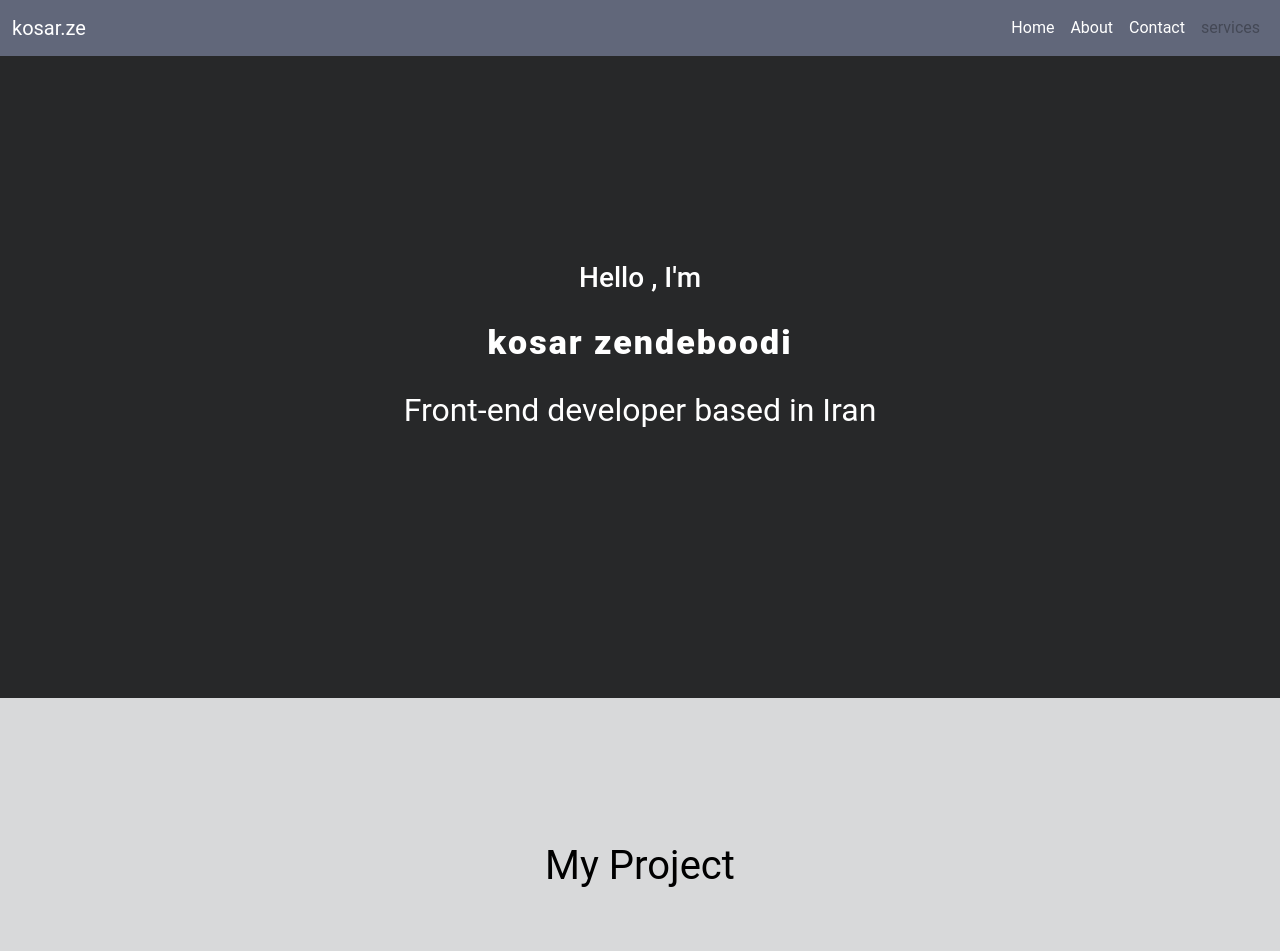
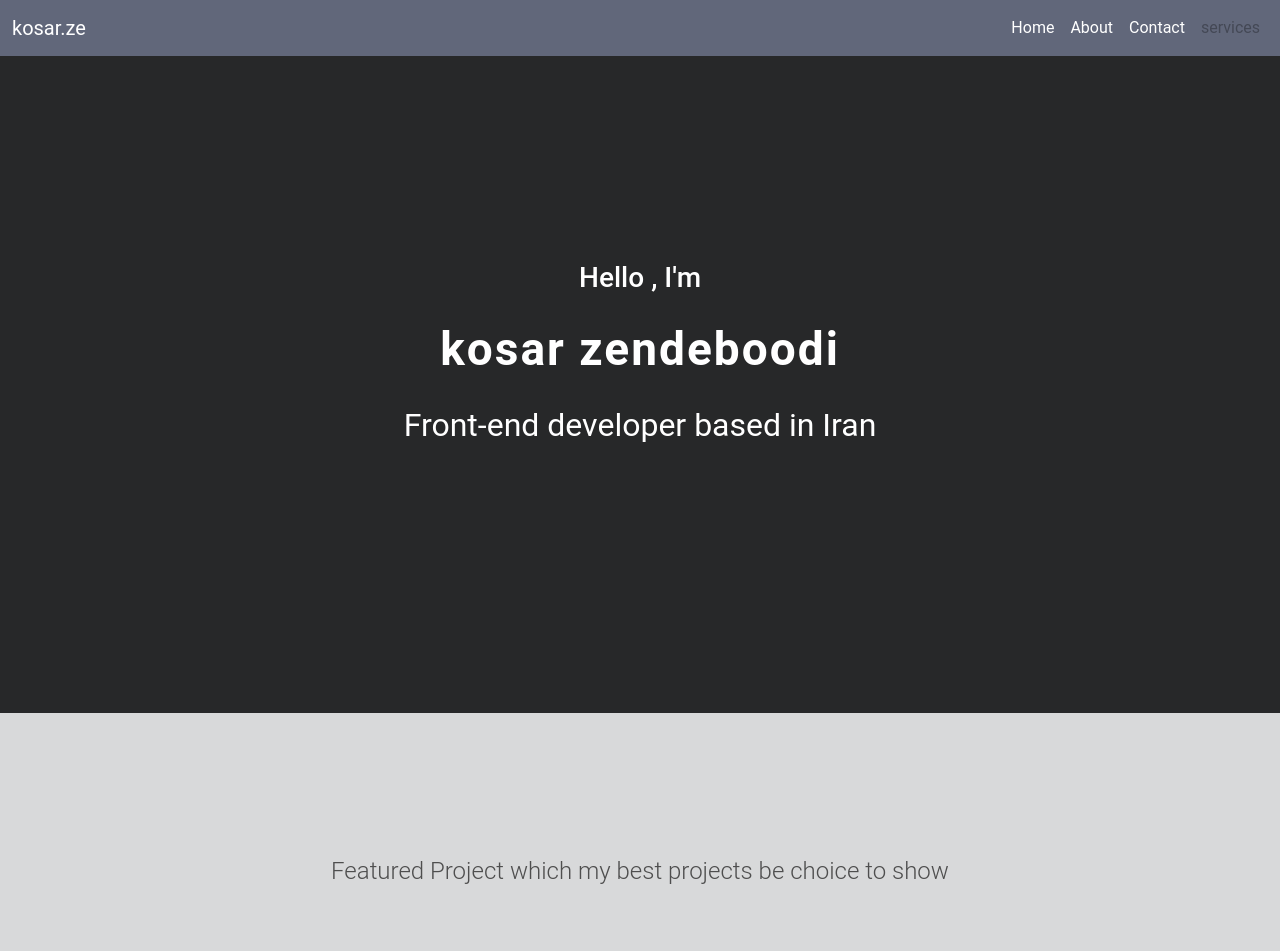
Before and after one commit to kosarz-endehboodi/protfolio, a plain HTML site: page index.html in a window 1280 px wide. Shown: the top 951 px of the page. Drawn offline with nearby package versions, Linux system fonts and the light colour scheme.

Commit message:
change title

```diff
--- a/index.html
+++ b/index.html
@@ -82,7 +82,7 @@
       <div class="container-fluid">
         <div class="row">
           <div class="d-flex pt-3 justify-content-center">
-            <h1>My Project</h1>
+            <h4>Featured Project which my best projects be choice to show</h4>
           </div>
           <div class="projectPic pt-3">
             <div class="row d-flex justify-content-center">
--- a/src/style.css
+++ b/src/style.css
@@ -11,7 +11,7 @@
     /* --button--color: #738276; */
     --background-color: #D8D9DA;
     --header--color: #ffffff;
-    --project-color: #000000;
+    --project-color: #4e4e4e;
     --hover-color: #616777;
     --btn-hover: #a89f89;
 }
@@ -64,8 +64,8 @@ li a:active .active {
 }
 
 .myinfo h1 {
-    font-size: 34px;
-    font-weight: 900;
+    font-size: 46px;
+    font-weight: bolder;
     letter-spacing: 2px;
     padding: 20px 0;
 }
@@ -85,7 +85,11 @@ li a:active .active {
     background-color: var(--background-color);
     color: var(--project-color);
 }
-
+.myproject h4{
+    text-align: center;
+    font-weight: 300;
+    padding-bottom: 40px;
+}
 .projectPic img {
     width: 100%;
     height: 90%;
@@ -102,7 +106,7 @@ li a:active .active {
 .subject h2 {
     letter-spacing: 4px;
     font-weight: 200;
-    padding: 15px 0;
+    padding: 5px 0;
 }
 
 .hov {
```
